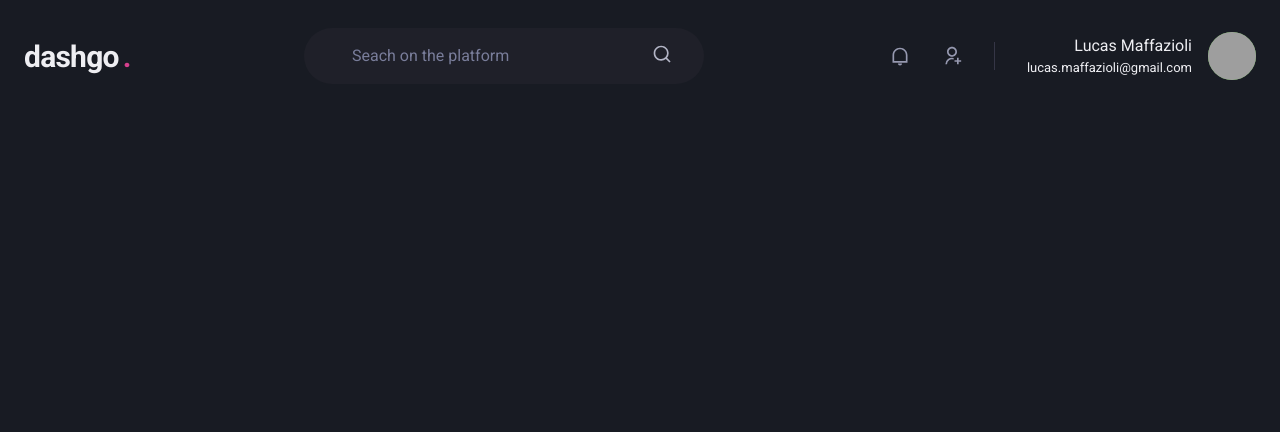
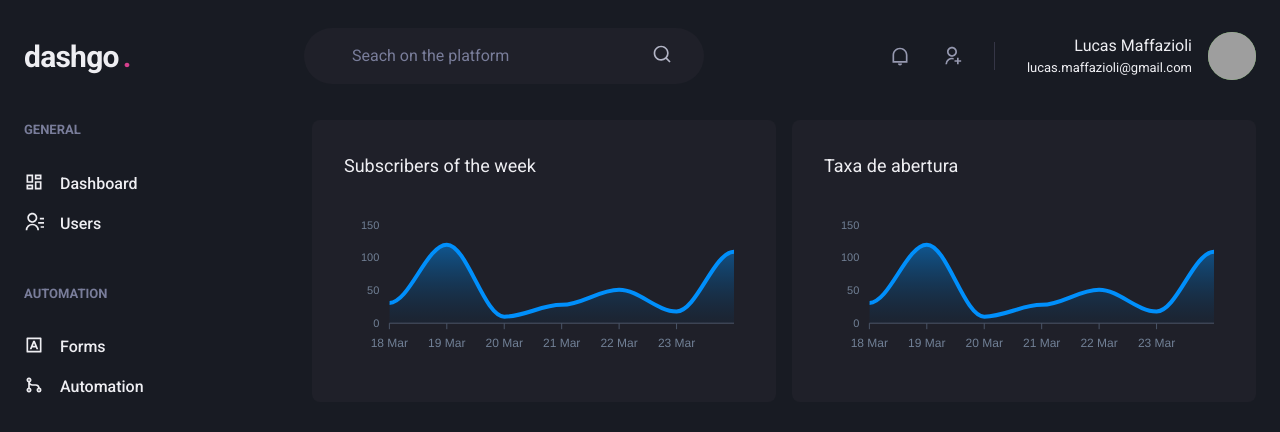
Before and after one commit to lucasmaffazioli/dashgo, a Next.js app: page /dashboard in a window 1280 px wide. Shown: the top 432 px of the page. Built offline with nearby package versions, Linux system fonts and the light colour scheme; grey boxes are pictures that could not be loaded.

Commit message:
Dashboard graphs

```diff
--- a/package.json
+++ b/package.json
@@ -13,9 +13,11 @@
     "@chakra-ui/react": "^1.6.6",
     "@emotion/react": "^11.4.1",
     "@emotion/styled": "^11.3.0",
+    "apexcharts": "^3.28.1",
     "framer-motion": "^4.1.17",
     "next": "11.1.0",
     "react": "17.0.2",
+    "react-apexcharts": "^1.3.9",
     "react-dom": "17.0.2",
     "react-icons": "^4.2.0"
   },
--- /dev/null
+++ b/src/components/Sidebar.tsx
@@ -0,0 +1,80 @@
+import {
+	Box,
+	Icon,
+	Link,
+	Stack,
+	Text,
+} from '@chakra-ui/react'
+import {
+	RiContactsLine,
+	RiDashboardLine,
+	RiGitMergeLine,
+	RiInputMethodLine,
+} from 'react-icons/ri'
+
+export default function Sidebar() {
+	return (
+		<Box as='aside' w='64' mr='8'>
+			<Stack spacing='12' align='flex-start'>
+				<Box>
+					<Text
+						fontWeight='bold'
+						color='gray.400'
+						fontSize='small'
+					>
+						GENERAL
+					</Text>
+					<Stack spacing='4' mt='8' align='stretch'>
+						<Link display='flex' align='center'>
+							<Icon
+								as={RiDashboardLine}
+								fontSize='20'
+							></Icon>
+							<Text ml='4' fontWeight='medium'>
+								Dashboard
+							</Text>
+						</Link>
+						<Link display='flex' align='center'>
+							<Icon
+								as={RiContactsLine}
+								fontSize='20'
+							></Icon>
+							<Text ml='4' fontWeight='medium'>
+								Users
+							</Text>
+						</Link>
+					</Stack>
+				</Box>
+				<Box>
+					<Text
+						fontWeight='bold'
+						color='gray.400'
+						fontSize='small'
+					>
+						AUTOMATION
+					</Text>
+					<Stack spacing='4' mt='8' align='stretch'>
+						<Link display='flex' align='center'>
+							<Icon
+								as={RiInputMethodLine}
+								fontSize='20'
+							></Icon>
+							<Text ml='4' fontWeight='medium'>
+								Forms
+							</Text>
+						</Link>
+						<Link display='flex' align='center'>
+							<Icon
+								as={RiGitMergeLine}
+								fontSize='20'
+							></Icon>
+							<Text ml='4' fontWeight='medium'>
+								Automation
+							</Text>
+						</Link>
+					</Stack>
+				</Box>
+			</Stack>
+		</Box>
+	)
+}
--- a/src/pages/dashboard.tsx
+++ b/src/pages/dashboard.tsx
@@ -1,5 +1,114 @@
+import {
+	Box,
+	Flex,
+	SimpleGrid,
+	Text,
+	theme,
+} from '@chakra-ui/react'
+import dynamic from 'next/dynamic'
 import Header from '../components/Header'
+import Sidebar from '../components/Sidebar'
+import { ApexOptions } from 'apexcharts'
+
+const Chart = dynamic(() => import('react-apexcharts'), {
+	ssr: false,
+})
+
+const options: ApexOptions = {
+	chart: {
+		toolbar: {
+			show: false,
+		},
+		zoom: {
+			enabled: false,
+		},
+		foreColor: theme.colors.gray[500],
+	},
+	grid: {
+		show: false,
+	},
+	dataLabels: { enabled: false },
+	tooltip: {
+		theme: 'dark',
+	},
+	xaxis: {
+		type: 'datetime',
+		axisBorder: {
+			color: theme.colors.gray[600],
+		},
+		axisTicks: {
+			color: theme.colors.gray[600],
+		},
+		categories: [
+			'2021-03-18T00:00:00.000Z',
+			'2021-03-19T00:00:00.000Z',
+			'2021-03-20T00:00:00.000Z',
+			'2021-03-21T00:00:00.000Z',
+			'2021-03-22T00:00:00.000Z',
+			'2021-03-23T00:00:00.000Z',
+			'2021-03-24T00:00:00.000Z',
+		],
+	},
+
+	fill: {
+		opacity: 0.3,
+		type: 'gradient',
+		gradient: {
+			shade: 'dark',
+			opacityFrom: 0.7,
+			opacityTo: 0.3,
+		},
+	},
+}
+
+const series = [
+	{
+		name: 'series1',
+		data: [31, 120, 10, 28, 51, 18, 109],
+	},
+]
 
 export default function Dashboard() {
-	return <Header></Header>
+	return (
+		<Flex direction='column' h='100vh'>
+			<Header></Header>
+
+			<Flex
+				w='100%'
+				my='6'
+				maxWidth={1480}
+				mx='auto'
+				px='6'
+			>
+				<Sidebar />
+
+				{/* Grid automatizado */}
+				<SimpleGrid flex='1' gap='4' minChildWidth='320px'>
+					<Box p='8' bg='gray.800' borderRadius={8} pb='4'>
+						<Text fontSize='lg' mb='4'>
+							Subscribers of the week
+						</Text>
+
+						<Chart
+							options={options}
+							series={series}
+							type='area'
+							height={160}
+						/>
+					</Box>
+					<Box p='8' bg='gray.800' borderRadius={8}>
+						<Text fontSize='lg' mb='4'>
+							Taxa de abertura
+						</Text>
+						<Chart
+							options={options}
+							series={series}
+							type='area'
+							height={160}
+						/>
+					</Box>
+				</SimpleGrid>
+			</Flex>
+		</Flex>
+	)
 }
```
Also changed, not shown: src/components/Header.tsx (+44 -44 lines), 1 other file (tests, documents, lock files or other folders).
